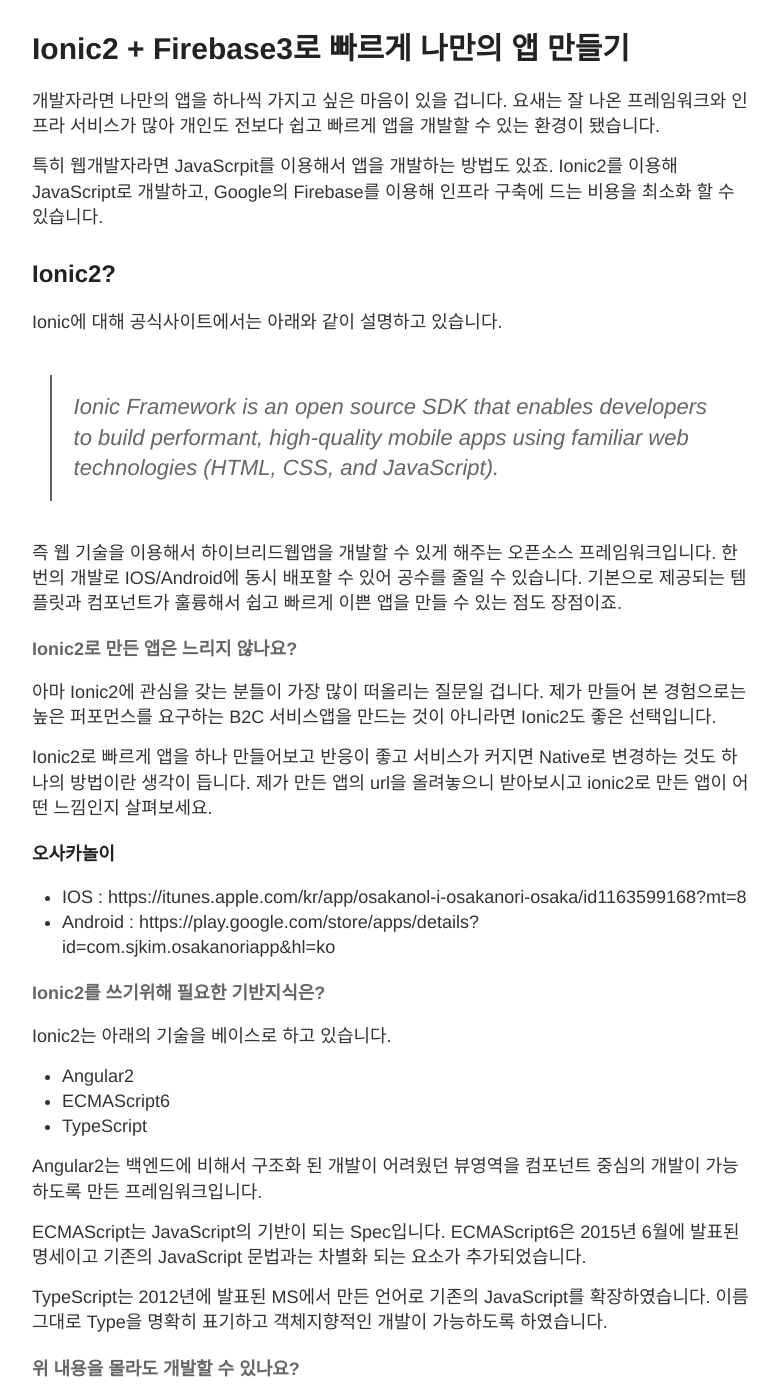
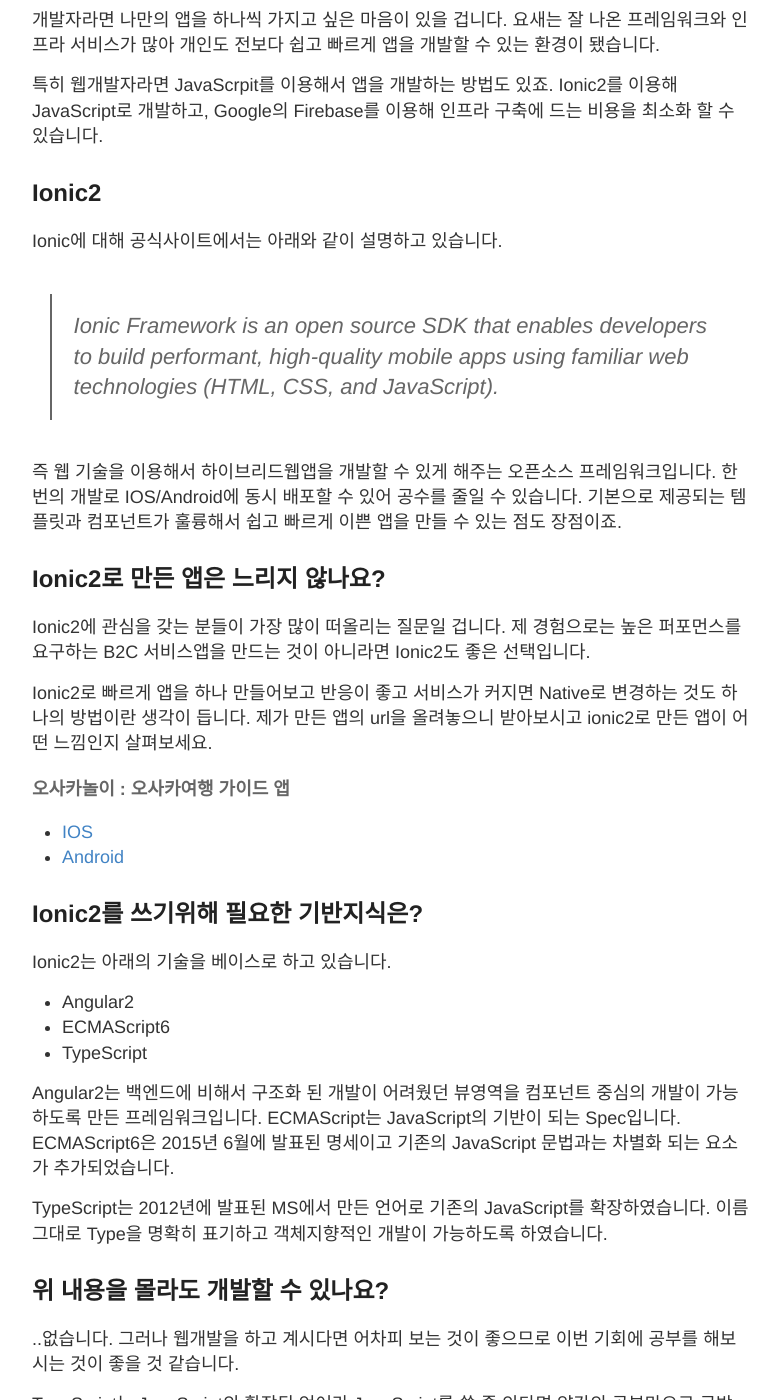
Before and after one commit to sungjun221/sungjun221.github.io, a Jekyll site: the page built from _posts/2017-02-19-using-ionic2-firebase3-intro.markdown, in a window 1280 px wide and 1400 px high, scrolled down 219 px. Shown: the whole window, without its empty margins (248-1027 px from the left). Built offline with Jekyll 4.4.1, drawn with Linux system fonts in a browser that asks for light colours.

Commit message:
post modified

```diff
--- a/_posts/2017-02-19-using-ionic2-firebase3-intro.markdown
+++ b/_posts/2017-02-19-using-ionic2-firebase3-intro.markdown
@@ -4,8 +4,6 @@
 date:   2017-02-19 12:56:00 +0900
 categories: ionic
 ---
-Ionic2 + Firebase3로 빠르게 나만의 앱 만들기
-=
 
 개발자라면 나만의 앱을 하나씩 가지고 싶은 마음이 있을 겁니다.
 요새는 잘 나온 프레임워크와 인프라 서비스가 많아 개인도 전보다 쉽고 빠르게 앱을 개발할 수 있는 환경이 됐습니다.
@@ -14,7 +12,7 @@
 Ionic2를 이용해 JavaScript로 개발하고, Google의 Firebase를 이용해 인프라 구축에 드는 비용을 최소화 할 수 있습니다.
 
 
-Ionic2?
+Ionic2
 -
 Ionic에 대해 공식사이트에서는 아래와 같이 설명하고 있습니다.
 
@@ -25,34 +23,30 @@
 기본으로 제공되는 템플릿과 컴포넌트가 훌륭해서 쉽고 빠르게 이쁜 앱을 만들 수 있는 점도 장점이죠.
 
 
-
-#### Ionic2로 만든 앱은 느리지 않나요?
-아마 Ionic2에 관심을 갖는 분들이 가장 많이 떠올리는 질문일 겁니다. 제가 만들어 본 경험으로는 높은 퍼포먼스를 요구하는 B2C 서비스앱을 만드는 것이 아니라면 Ionic2도 좋은 선택입니다.
+Ionic2로 만든 앱은 느리지 않나요?
+-
+Ionic2에 관심을 갖는 분들이 가장 많이 떠올리는 질문일 겁니다. 제 경험으로는 높은 퍼포먼스를 요구하는 B2C 서비스앱을 만드는 것이 아니라면 Ionic2도 좋은 선택입니다.
 
 Ionic2로 빠르게 앱을 하나 만들어보고 반응이 좋고 서비스가 커지면 Native로 변경하는 것도 하나의 방법이란 생각이 듭니다. 제가 만든 앱의 url을 올려놓으니 받아보시고 ionic2로 만든 앱이 어떤 느낌인지 살펴보세요.
-##### 오사카놀이
-- IOS : https://itunes.apple.com/kr/app/osakanol-i-osakanori-osaka/id1163599168?mt=8
-- Android :
-	https://play.google.com/store/apps/details?id=com.sjkim.osakanoriapp&hl=ko
+#### 오사카놀이 : 오사카여행 가이드 앱
+- [IOS](https://itunes.apple.com/kr/app/osakanol-i-osakanori-osaka/id1163599168?mt=8)
+- [Android](https://play.google.com/store/apps/details?id=com.sjkim.osakanoriapp&hl=ko)
 
 
-
-
-
-#### Ionic2를 쓰기위해 필요한 기반지식은?
+Ionic2를 쓰기위해 필요한 기반지식은?
+-
 Ionic2는 아래의 기술을 베이스로 하고 있습니다.
 - Angular2
 - ECMAScript6
 - TypeScript
 
-Angular2는 백엔드에 비해서 구조화 된 개발이 어려웠던 뷰영역을 컴포넌트 중심의 개발이 가능하도록 만든 프레임워크입니다.
-
-ECMAScript는 JavaScript의 기반이 되는 Spec입니다. ECMAScript6은 2015년 6월에 발표된 명세이고 기존의 JavaScript 문법과는 차별화 되는 요소가 추가되었습니다.
+Angular2는 백엔드에 비해서 구조화 된 개발이 어려웠던 뷰영역을 컴포넌트 중심의 개발이 가능하도록 만든 프레임워크입니다. ECMAScript는 JavaScript의 기반이 되는 Spec입니다. ECMAScript6은 2015년 6월에 발표된 명세이고 기존의 JavaScript 문법과는 차별화 되는 요소가 추가되었습니다.
 
 TypeScript는 2012년에 발표된 MS에서 만든 언어로 기존의 JavaScript를 확장하였습니다. 이름 그대로 Type을 명확히 표기하고 객체지향적인 개발이 가능하도록 하였습니다.
 
 
-#### 위 내용을 몰라도 개발할 수 있나요?
+위 내용을 몰라도 개발할 수 있나요?
+-
 ..없습니다. 그러나 웹개발을 하고 계시다면 어차피 보는 것이 좋으므로 이번 기회에 공부를 해보시는 것이 좋을 것 같습니다.
 
 TypeScript는 JavaScript의 확장된 언어라 JavaScript를 쓸 줄 안다면 약간의 공부만으로 금방 쓰실 수 있는 정도입니다.
@@ -60,7 +54,8 @@
 Angular2는..그냥 공부해야 합니다.
 
 
-#### ionic1 VS ionic2
+ionic1 VS ionic2
+-
 ionic2는 아직 베타버전입니다. 그냥 ionic을 검색하시면 ionic1 사이트로 들어갈 겁니다.
 두 버전의 차이는 ionic2는 Angular2, ionic1은 Angular1 기반이라는 것입니다.
 
```
